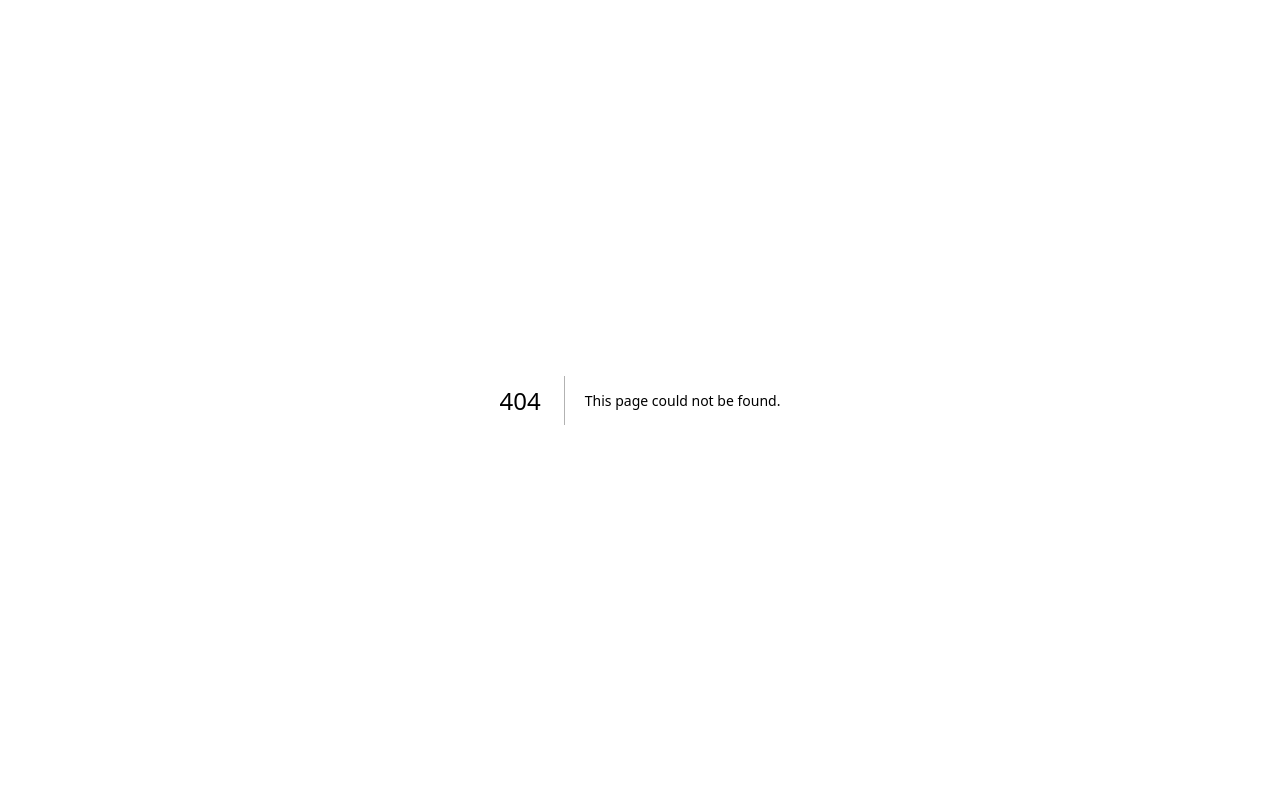
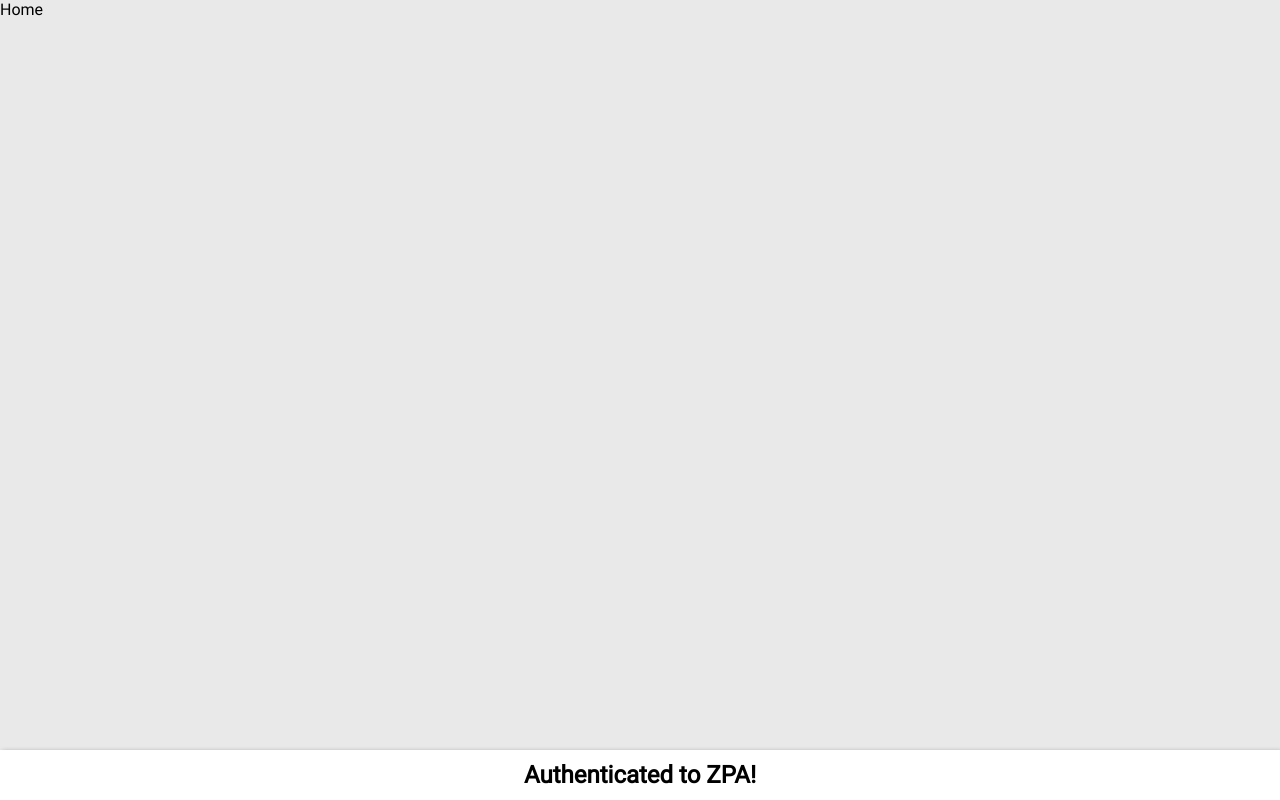
Before and after one commit to zcook04/ZPAUtilities, a Next.js app in the folder frontend/: page /home in a window 1280 px wide. Before the commit this address had no page. Built offline with nearby package versions, Linux system fonts and the light colour scheme.

Commit message:
Add ConnectionBar placeholder

```diff
--- /dev/null
+++ b/frontend/src/app/home/layout.js
@@ -0,0 +1,22 @@
+import '../globals.css';
+import dynamic from 'next/dynamic';
+const ConnectionBar = dynamic(() => import('../../components/connectionBar/ConnectionBar'), { ssr: false });
+
+
+
+export const metadata = {
+  title: 'Zscaler Automation Application',
+  description: 'Application built to help automate common tasks within Zscaler by working with the ZPA API.',
+}
+
+export default function RootLayout({ children }) {
+  return (
+    <html lang="en">
+      <body>
+        {children}
+        <ConnectionBar />
+      </body>
+
+    </html>
+  )
+}
--- /dev/null
+++ b/frontend/src/app/home/page.js
@@ -0,0 +1,9 @@
+import React from 'react'
+
+const Home = () => {
+    return (
+        <div>Home</div>
+    )
+}
+
+export default Home
--- /dev/null
+++ b/frontend/src/components/connectionBar/connectionBar.js
@@ -0,0 +1,14 @@
+import React from 'react'
+import styles from './connectionBar.module.scss'
+
+
+
+const connectionBar = () => {
+    return (
+        <section className={styles.connectionBar}>
+            <h2>Authenticated to ZPA!</h2>
+        </section>
+    )
+}
+
+export default connectionBar
--- /dev/null
+++ b/frontend/src/components/connectionBar/connectionBar.module.scss
@@ -0,0 +1,11 @@
+.connectionBar {
+    position: fixed;
+    bottom: 0;
+    width: 100%;
+    height: 50px;
+    background-color: #FFFFFF;
+    box-shadow: var(--box-shadow);
+    display: flex;
+    justify-content: center;
+    align-items: center;
+}
```
